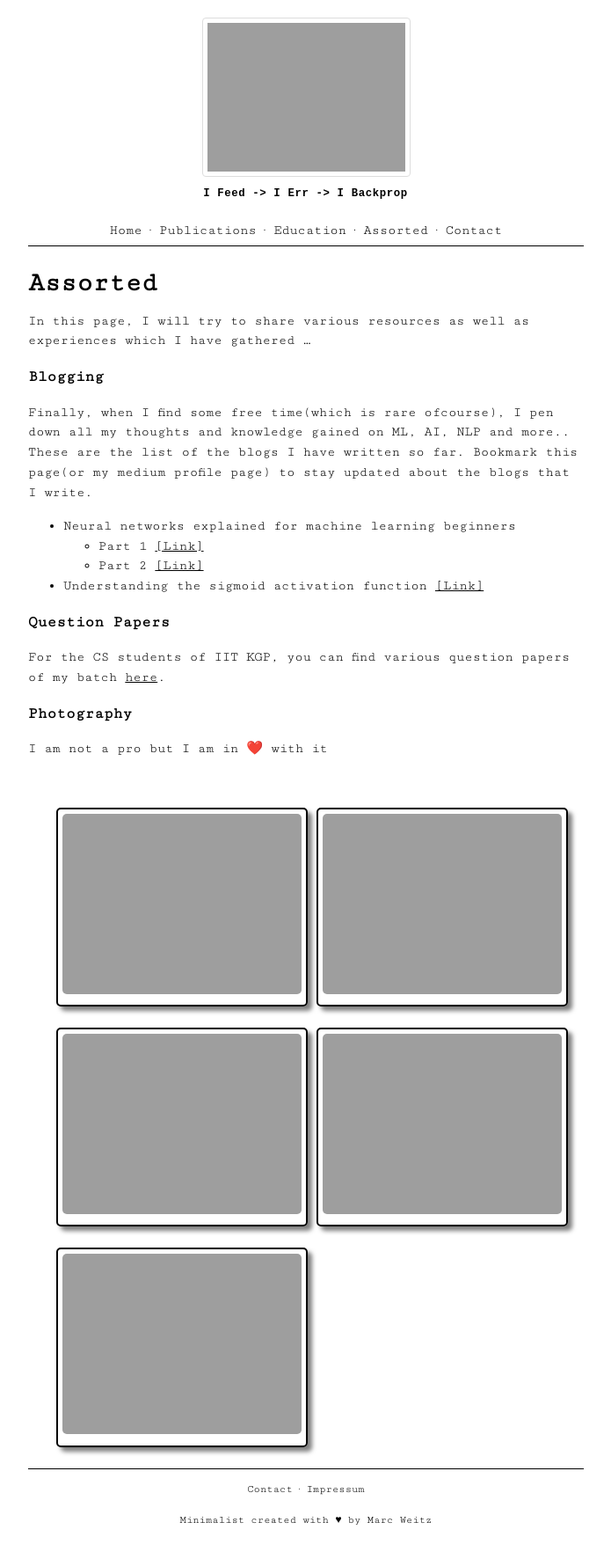
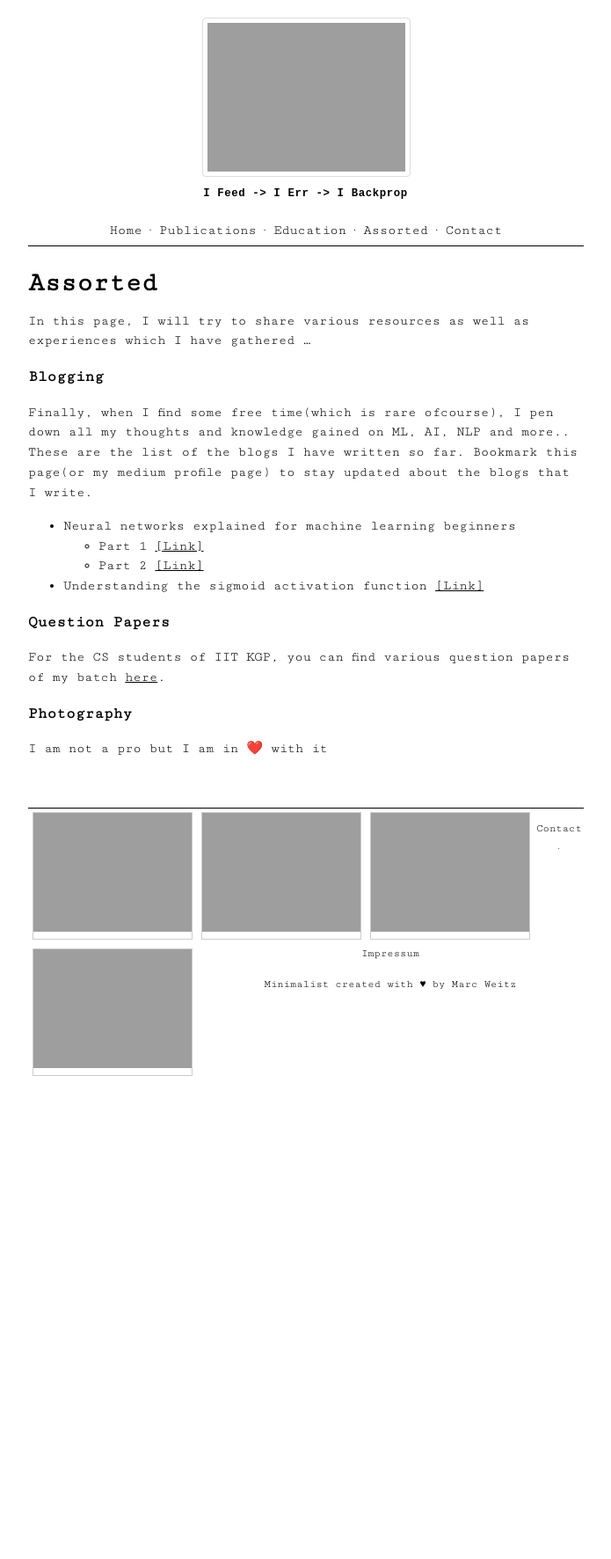
Before and after one commit to bhanu77prakash/bhanu77prakash.github.io, a Jekyll site: the page built from assorted.md, in a window 1280 px wide. Shown: the whole page at 88% size, without its empty margins (292-987 px from the left). Built offline with Jekyll 4.4.1, drawn with Linux system fonts in a browser that asks for light colours; after the commit the page ends 1228 px from its top, so only the background shows below that.

Commit message:
updated site

```diff
--- a/_includes/gallery.html
+++ b/_includes/gallery.html
@@ -1,7 +1,7 @@
-<!-- <div class="responsive">
+<div class="responsive">
   <div class="gallery">
     <a target="_blank" href="{{site.url}}{{site.baseurl}}/assets/images/photography/image1.jpg">
-      <img src="{{site.url}}{{site.baseurl}}/assets/images/photography/image1.jpg" alt="image" width="200" height="auto">
+      <img src="{{site.url}}{{site.baseurl}}/assets/images/photography/image1.jpg" alt="image" width="200" height="100">
     </a>
   </div>
 </div>
@@ -10,7 +10,7 @@
 <div class="responsive">
   <div class="gallery">
     <a target="_blank" href="{{site.url}}{{site.baseurl}}/assets/images/photography/image2.jpg">
-      <img src="{{site.url}}{{site.baseurl}}/assets/images/photography/image2.jpg" alt="image" width="200" height="auto">
+      <img src="{{site.url}}{{site.baseurl}}/assets/images/photography/image2.jpg" alt="image" width="200" height="100">
     </a>
   </div>
 </div>
@@ -18,7 +18,7 @@
 <div class="responsive">
   <div class="gallery">
     <a target="_blank" href="{{site.url}}{{site.baseurl}}/assets/images/photography/image3.jpg">
-      <img src="{{site.url}}{{site.baseurl}}/assets/images/photography/image3.jpg" alt="image" width="200" height="auto">
+      <img src="{{site.url}}{{site.baseurl}}/assets/images/photography/image3.jpg" alt="image" width="200" height="100">
     </a>
   </div>
 </div>
@@ -26,28 +26,9 @@
 <div class="responsive">
   <div class="gallery">
     <a target="_blank" href="{{site.url}}{{site.baseurl}}/assets/images/photography/image4.jpg">
-      <img src="{{site.url}}{{site.baseurl}}/assets/images/photography/image4.jpg" alt="image" width="200" height="auto">
+      <img src="{{site.url}}{{site.baseurl}}/assets/images/photography/image4.jpg" alt="image" width="200" height="100">
     </a>
   </div>
 </div>
 
-<div class="clearfix"></div> -->
-
-
-<div class="grid-container">
-  <div>
-    <img class='grid-item grid-item-1' src='{{site.url}}{{site.baseurl}}/assets/images/photography/image1.jpg' alt=''>
-  </div>
-  <div>
-    <img class='grid-item grid-item-2' src='{{site.url}}{{site.baseurl}}/assets/images/photography/image2.jpg' alt=''>
-  </div>
-  <div>
-    <img class='grid-item grid-item-3' src='{{site.url}}{{site.baseurl}}/assets/images/photography/image3.jpg' alt=''>
-  </div>
-  <div>
-    <img class='grid-item grid-item-4' src='{{site.url}}{{site.baseurl}}/assets/images/photography/image4.jpg' alt=''>
-  </div>
-  <div>
-    <img class='grid-item grid-item-5' src='{{site.url}}{{site.baseurl}}/assets/images/photography/image5.jpg' alt=''>
-  </div>
-</div>
+<div class="clearfix"></div>
--- a/assets/css/style.css
+++ b/assets/css/style.css
@@ -41,40 +41,25 @@ a:hover	{
 	text-decoration: underline;
 }
 
-.grid-container {
-  columns: 5 200px;
-  column-gap: 1.5rem;
-  width: 90%;
-  margin: 0 auto;
-  div {
-    width: 150px;
-    margin: 0 1.5rem 1.5rem 0;
-    display: inline-block;
-    width: 100%;
-    border: solid 2px black;
-    padding: 5px;
-    box-shadow: 5px 5px 5px rgba(0,0,0,0.5);
-    border-radius: 5px;
-    transition: all .25s ease-in-out;
-    &:hover img {
-      filter: grayscale(0);
-    }
-    &:hover {
-      border-color: coral;
-    }
-    img {
-      width: 100%;
-      filter: grayscale(100%);
-      border-radius: 5px;
-      transition: all .25s ease-in-out;
-    }
-    p {
-      margin: 5px 0;
-      padding: 0;
-      text-align: center;
-      font-style: italic;
-    }
-  }
+div.gallery {
+  margin: 5px;
+  border: 1px solid #ccc;
+  float: left;
+  width: 180px;
+}
+
+div.gallery:hover {
+  border: 1px solid #777;
+}
+
+div.gallery img {
+  width: 100%;
+  height: auto;
+}
+
+div.desc {
+  padding: 15px;
+  text-align: center;
 }
 
 #main {
```
